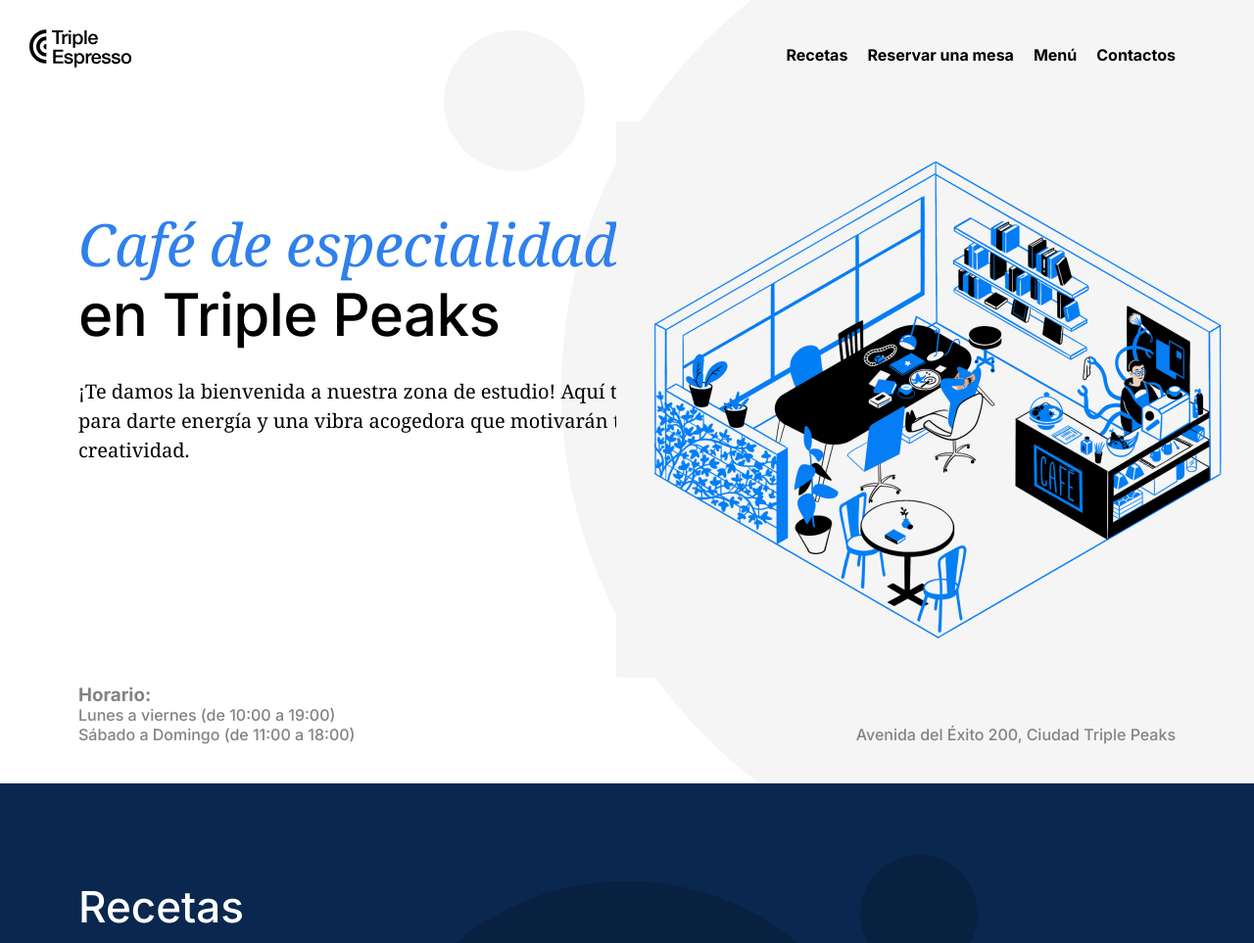
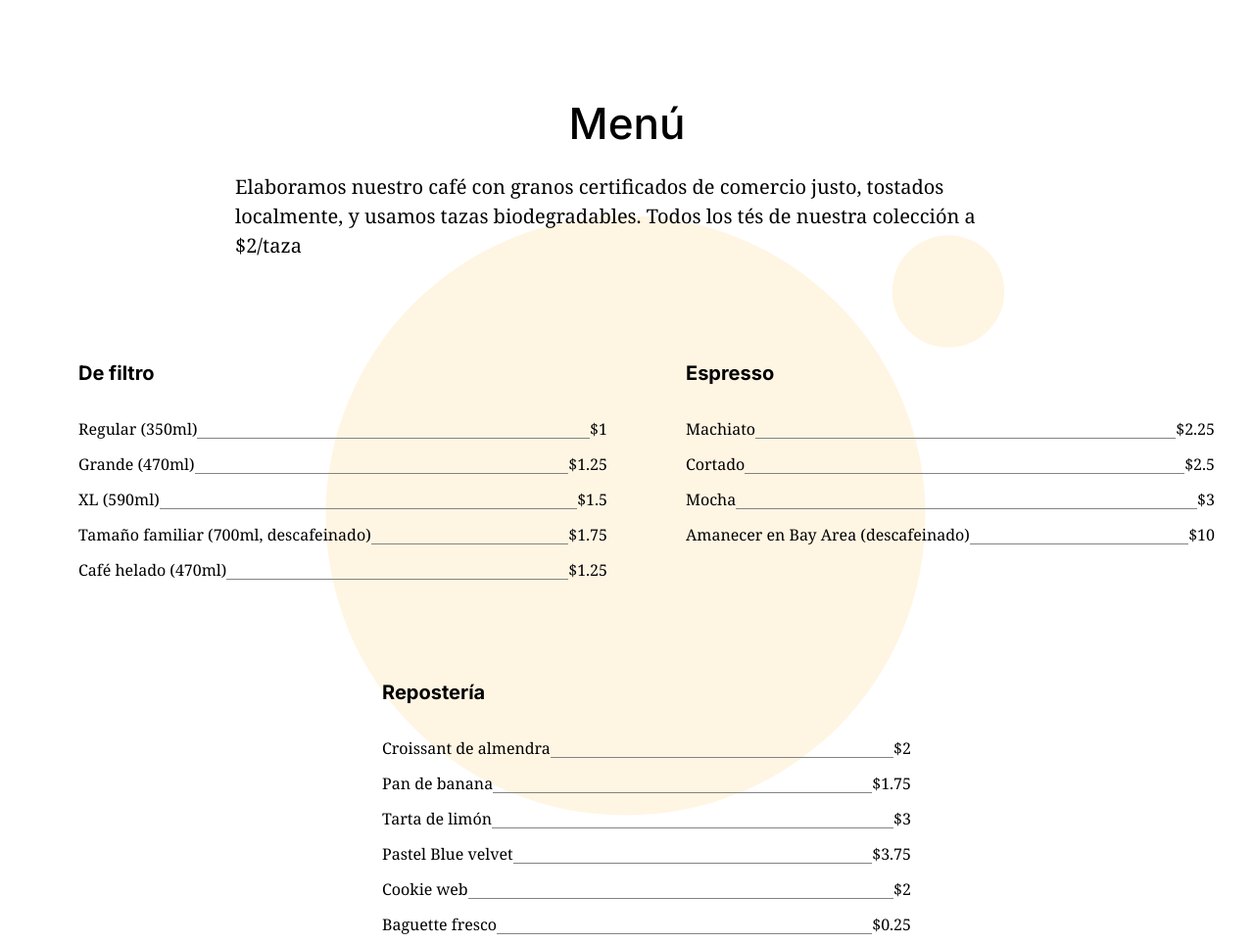
Before and after one commit to MaElmoon39/web_project_coffeeshop, a plain HTML site: page index.html in a window 1280 px wide. Shown: the top 963 px of the page at 98% size. Drawn offline with Linux system fonts and the light colour scheme.

Commit message:
organización general de sección Menú, etapa 4 proyect 3 sprint 3 parte 2

```diff
--- a/blocks/menu.css
+++ b/blocks/menu.css
@@ -1 +1,75 @@
 /* Página de menú */
+.menu {
+  margin: 0;
+  /* padding: 0 0 100px 0; */
+  background-color: #fff;
+  background-image: url(../images/background_menu.svg);
+  background-position: center;
+  background-size: cover;
+  background-repeat: no-repeat;
+}
+
+.menu__title {
+  margin: 100px auto 24px;
+  max-width: 800px;
+  font-weight: 500;
+  font-size: 44px;
+  line-height: 52px;
+  display: flex;
+  justify-content: center;
+}
+
+.menu__subtitle {
+  margin: 0 auto 100px;
+  max-width: 800px;
+  font-family: "Noto Serif", "Times New Roman", serif;
+  font-weight: normal;
+  font-size: 20px;
+  line-height: 30px;
+}
+
+.menu__cards {
+  margin: 0 auto 100px;
+  display: flex;
+  flex-wrap: wrap;
+}
+
+.card {
+  width: 540px;
+  padding: 0;
+}
+
+.card:last-of-type {
+  margin-bottom: 0;
+}
+
+.card__content {
+  width: 100%;
+}
+
+.card__title {
+  margin: 0;
+  padding-bottom: 32px;
+  font-weight: bold;
+  font-size: 20px;
+  line-height: 30px;
+}
+
+.card__list-item {
+  padding-bottom: 16px;
+  display: flex;
+  flex-direction: row;
+  font-family: "Noto Serif", "Times New Roman", serif;
+  font-weight: normal;
+  font-size: 16px;
+  line-height: 20px;
+}
+
+.card__list-item:last-of-type {
+  padding: 0;
+}
+
+.card__list-divider {
+  border-bottom: 1px solid #838383;
+  flex-grow: 3;
+}
--- a/index.html
+++ b/index.html
@@ -21,7 +21,7 @@
   </head>
   <body>
     <div class="page">
-      <header class="header">
+      <!-- <header class="header">
         <nav class="nav">
           <img
             src="./images/logo_coffeeshop_dark.svg"
@@ -79,10 +79,10 @@
             Avenida del Éxito 200, Ciudad Triple Peaks
           </p>
         </div>
-      </header>
+      </header> -->
 
       <main class="content">
-        <section class="recipes" id="recipes-section">
+        <!-- <section class="recipes" id="recipes-section">
           <h2 class="recipes__title">Recetas</h2>
           <h3 class="recipes__subtitle">
             Echa un vistazo a algunas de nuestras recetas para que elabores tu
@@ -118,9 +118,9 @@
               </ul>
             </div>
           </div>
-        </section>
+        </section> -->
 
-        <section class="reservation" id="reservation-section">
+        <!-- <section class="reservation" id="reservation-section">
           <h2 class="reservation__title">Reservar una mesa</h2>
 
           <div class="reservation__form">
@@ -192,11 +192,113 @@
               </fieldset>
             </form>
           </div>
+        </section> -->
+
+        <section class="menu" id="menu-section">
+          <h2 class="menu__title">Menú</h2>
+          <h3 class="menu__subtitle">
+            Elaboramos nuestro café con granos certificados de comercio justo,
+            tostados localmente, y usamos tazas biodegradables. Todos los tés de
+            nuestra colección a $2/taza
+          </h3>
+
+          <ul class="menu__cards">
+            <div class="card menu__cards">
+              <div class="card__content">
+                <h4 class="card__title">De filtro</h4>
+                <li class="card__list-item">
+                  Regular (350ml)
+                  <span class="card__list-divider"></span>
+                  $1
+                </li>
+                <li class="card__list-item">
+                  Grande (470ml)
+                  <span class="card__list-divider"></span>
+                  $1.25
+                </li>
+                <li class="card__list-item">
+                  XL (590ml)
+                  <span class="card__list-divider"></span>
+                  $1.5
+                </li>
+                <li class="card__list-item">
+                  Tamaño familiar (700ml, descafeinado)
+                  <span class="card__list-divider"></span>
+                  $1.75
+                </li>
+                <li class="card__list-item">
+                  Café helado (470ml)
+                  <span class="card__list-divider"></span>
+                  $1.25
+                </li>
+              </div>
+            </div>
+
+            <div class="card menu__cards">
+              <div class="card__content">
+                <h4 class="card__title">Espresso</h4>
+                <li class="card__list-item">
+                  Machiato
+                  <span class="card__list-divider"></span>
+                  $2.25
+                </li>
+                <li class="card__list-item">
+                  Cortado
+                  <span class="card__list-divider"></span>
+                  $2.5
+                </li>
+                <li class="card__list-item">
+                  Mocha
+                  <span class="card__list-divider"></span>
+                  $3
+                </li>
+                <li class="card__list-item">
+                  Amanecer en Bay Area (descafeinado)
+                  <span class="card__list-divider"></span>
+                  $10
+                </li>
+              </div>
+            </div>
+
+            <div class="card menu__cards">
+              <div class="card__content">
+                <h4 class="card__title">Repostería</h4>
+                <li class="card__list-item">
+                  Croissant de almendra
+                  <span class="card__list-divider"></span>
+                  $2
+                </li>
+                <li class="card__list-item">
+                  Pan de banana
+                  <span class="card__list-divider"></span>
+                  $1.75
+                </li>
+                <li class="card__list-item">
+                  Tarta de limón
+                  <span class="card__list-divider"></span>
+                  $3
+                </li>
+                <li class="card__list-item">
+                  Pastel Blue velvet
+                  <span class="card__list-divider"></span>
+                  $3.75
+                </li>
+                <li class="card__list-item">
+                  Cookie web
+                  <span class="card__list-divider"></span>
+                  $2
+                </li>
+                <li class="card__list-item">
+                  Baguette fresco
+                  <span class="card__list-divider"></span>
+                  $0.25
+                </li>
+              </div>
+            </div>
+          </ul>
         </section>
 
-        <section class="content__menu" id="menu-section"></section>
-
-        <section class="about content__about" id="contacts-section">
+        <!-- <section class="about content__about" id="contacts-section">
           <h2 class="about__title">Sobre la cafetería</h2>
           <div class="about__content">
             <p class="about__paragraph">
@@ -214,10 +316,10 @@
             </p>
           </div>
           <div class="about__circle"></div>
-        </section>
+        </section> -->
       </main>
 
-      <footer class="footer">
+      <!-- <footer class="footer">
         <div class="footer__columns">
           <div class="footer__column">
             <img
@@ -253,7 +355,7 @@
           </div>
         </div>
         <p class="footer__copyright">&copy; 2023 María Tortello</p>
-      </footer>
+      </footer> -->
     </div>
   </body>
 </html>
```
